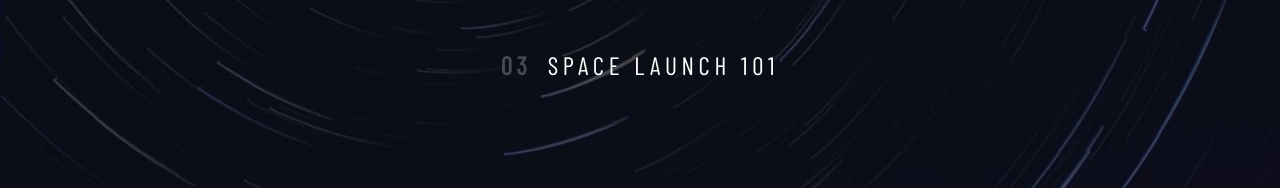
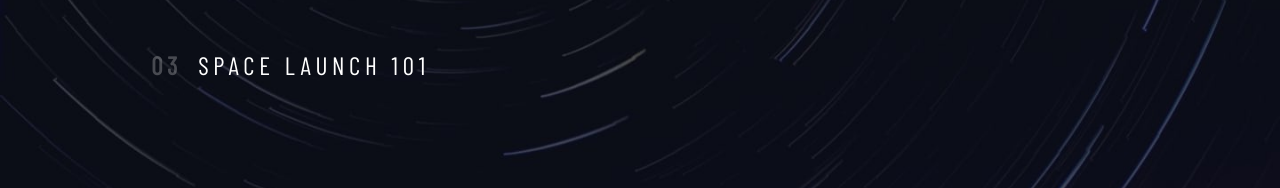
Before and after one commit to mohammedWasik/Space-Tourism, a plain HTML site: page technology.html in a window 1280 px wide. Shown: the part 161-349 px from the top of the page. Drawn offline with nearby package versions, Linux system fonts and the light colour scheme; a web font is replaced by a local one.

Commit message:
changed technolofy placing

```diff
--- a/index.css
+++ b/index.css
@@ -749,8 +749,9 @@ a {
       "tabs content image";
   }
   .grid-container-t > .numbered-title {
-    margin-inline: 4em;
+    margin-inline: 6em;
     grid-area: title;
+    justify-self: start;
   }
   .grid-container-t > .number-indicators {
     font-size: 2em;
```
